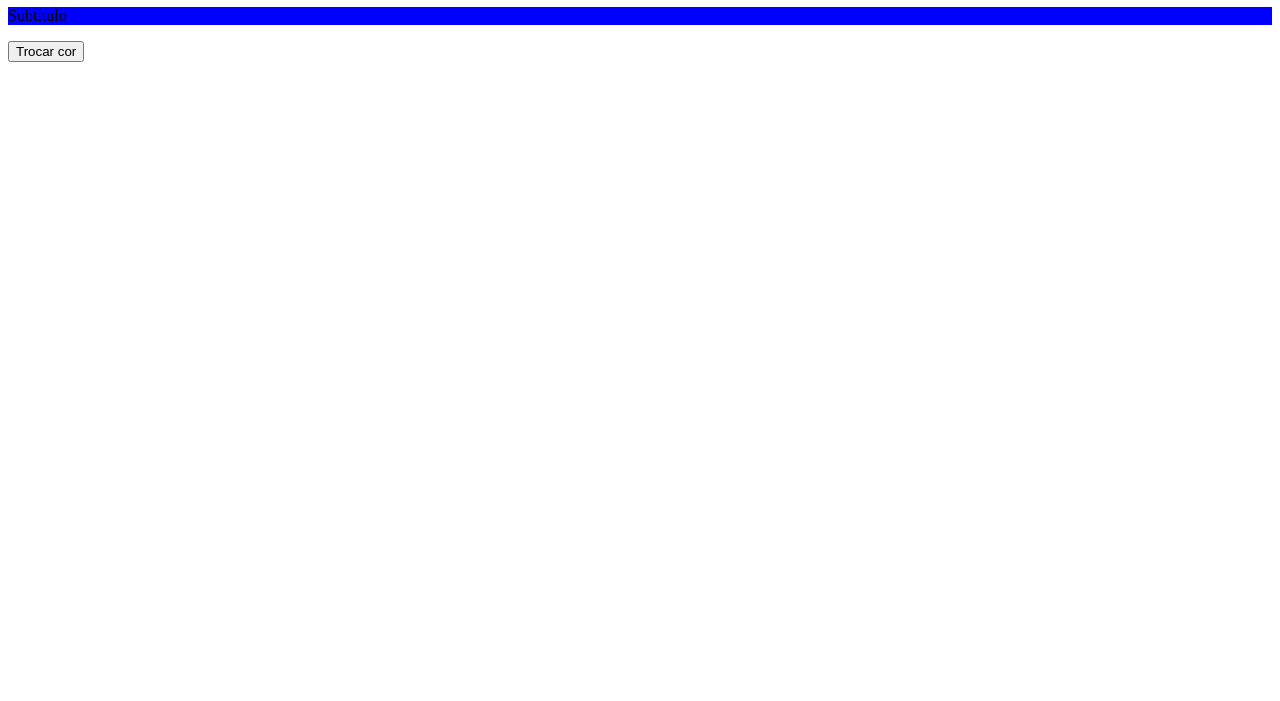
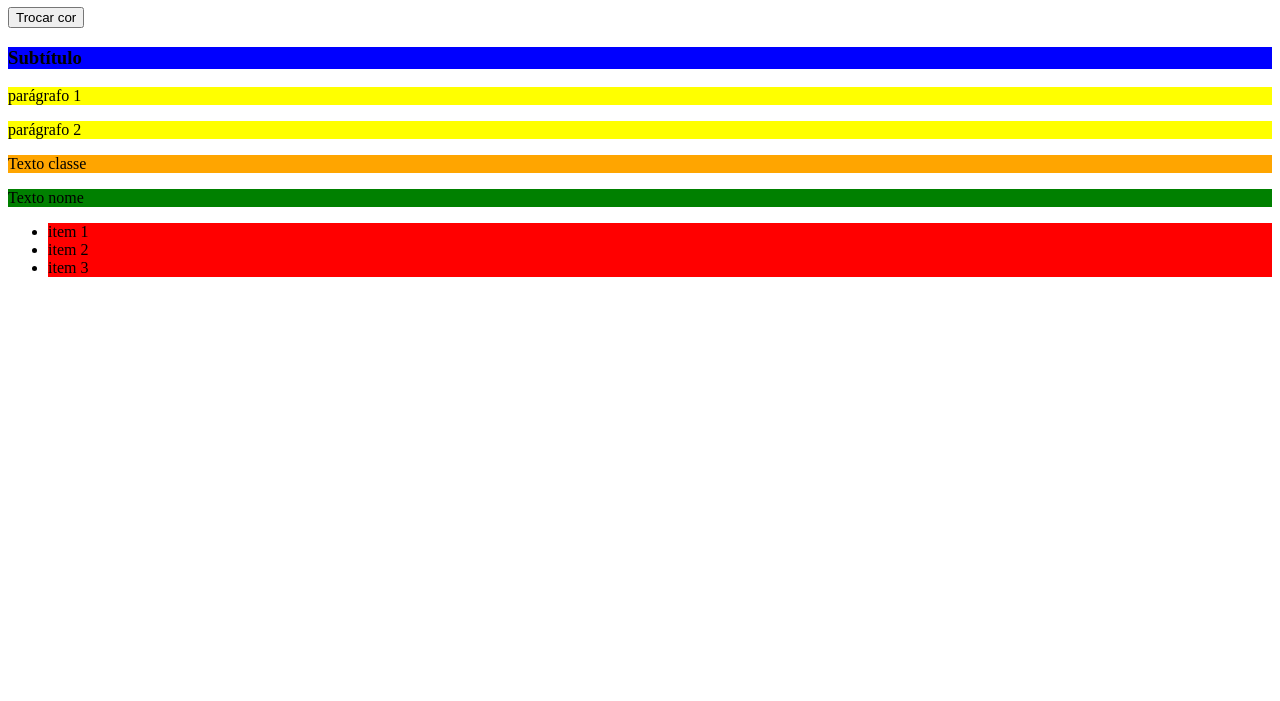
Before and after one commit to ClezerSimoes/UDEMY-curso-front-end, a plain HTML site: page 03_Javascript/dom/selecionando_elementos/index.html in a window 1280 px wide. Shown: the part 99-800 px from the top of the page. Drawn offline with Linux system fonts and the light colour scheme.

Commit message:
selecao dom

```diff
--- a/03_Javascript/dom/selecionando_elementos/css/style.css
+++ b/03_Javascript/dom/selecionando_elementos/css/style.css
@@ -3,3 +3,8 @@
 #destaque{
     background-color: orange;
 }
+
+h1.vermelho{
+    background-color: lightgray;
+    color: red;
+}
--- a/03_Javascript/dom/selecionando_elementos/index.html
+++ b/03_Javascript/dom/selecionando_elementos/index.html
@@ -10,9 +10,18 @@
 <body>
     <div id="destaque">Área de conteúdo</div>
     <h1 class="vermelho">Titulo do site</h1>
-    <p class="paragrafo">Subtítulo</p>
+    <button type="button" onclick="trocarCor()">Trocar cor</button>
+    <h3 class="subtitulo">Subtítulo</h3>
+    <p>parágrafo 1</p>
+    <p>parágrafo 2</p>
+    <p class="laranja" >Texto classe</p>
+    <p name="nome">Texto nome</p>
 
-    <button type="button" onclick="trocarCor()">Trocar cor</button>
+    <ul>
+        <li class="itens">item 1</li>
+        <li class="itens">item 2</li>
+        <li class="itens">item 3</li>
+    </ul>
 
     <script type="text/javascript" src="./js/script.js"></script>
 </body>
--- a/03_Javascript/dom/selecionando_elementos/js/script.js
+++ b/03_Javascript/dom/selecionando_elementos/js/script.js
@@ -1,18 +1,40 @@
 // selecionando por ID:
 
 const obj = document.getElementById('destaque')
+obj.style.backgroundColor= "red"
 
 // Selecionando por query selector (CSS)
 
-const objCss = document.querySelector('p.paragrafo')
-
-obj.style.backgroundColor= "red"
-
+const objCss = document.querySelector('h3.subtitulo')
 objCss.style.backgroundColor = 'blue'
 
-console.log(obj)
-console.log(objCss)
+// Selecionando por query selector All
 
+const itens = document.querySelectorAll('li.itens')
+
+for (let item of itens){
+    item.style.backgroundColor = 'red';
+}
+
+// Selecionando por tag
+
+const paragrafo = document.getElementsByTagName('p')
+
+paragrafo[0].style.backgroundColor = "yellow"
+paragrafo[1].style.backgroundColor = "yellow"
+
+// Selecionando por classe
+
+const laranja = document.getElementsByClassName('laranja')
+laranja[0].style.backgroundColor = 'orange'
+
+// Selecionando por classe
+
+const nome = document.getElementsByName('nome')
+nome[0].style.backgroundColor = 'green'
+
+
+// ----------------------------------------------------------------------------------------
 
 function trocarCor() {
 
```
Also changed, not shown: 03_Javascript/dom/selecionando_ele_formulario/index.html (added, +26 -0 lines), 03_Javascript/dom/selecionando_ele_formulario/js/script.js (added, +9 -0 lines).
